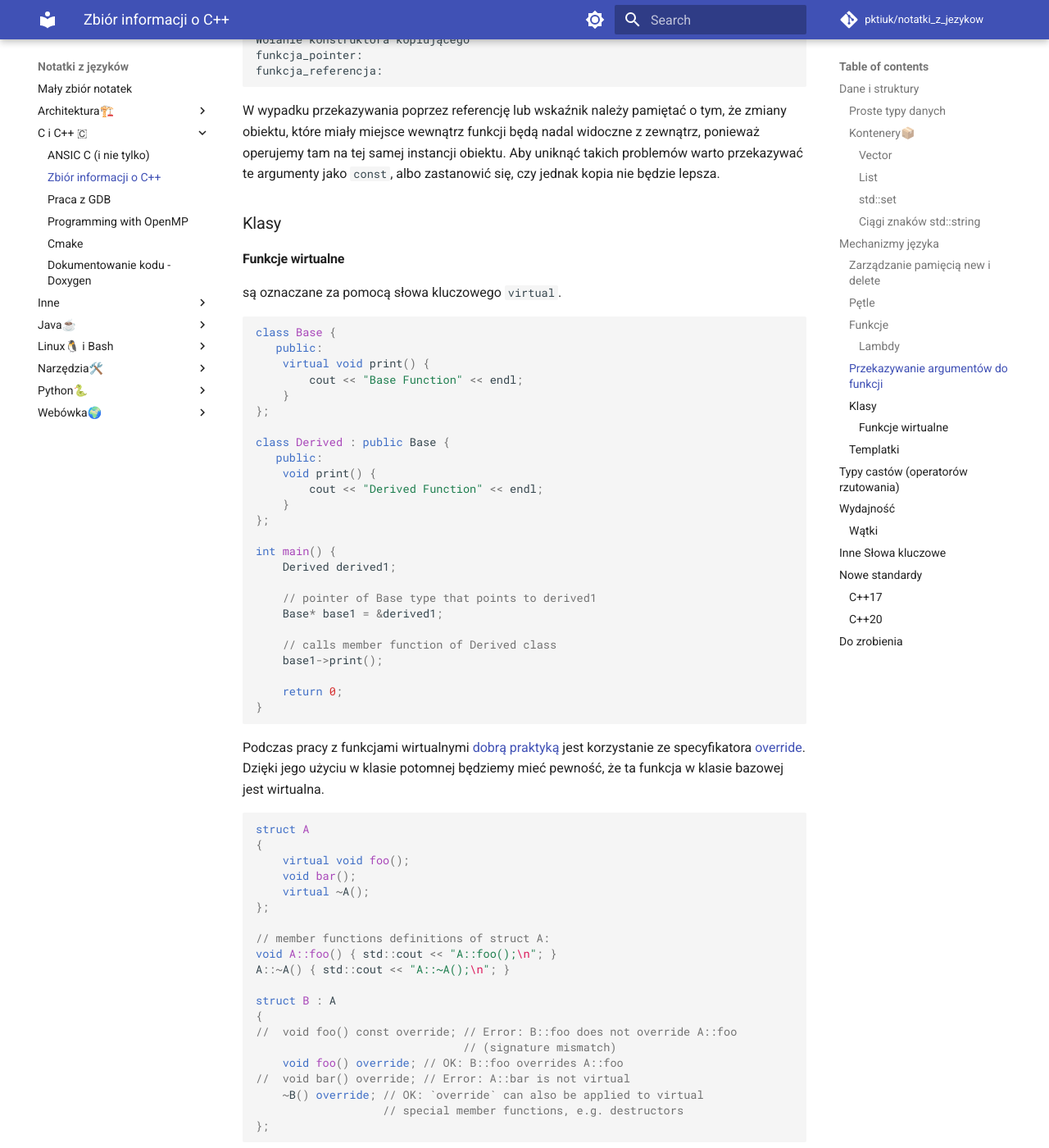
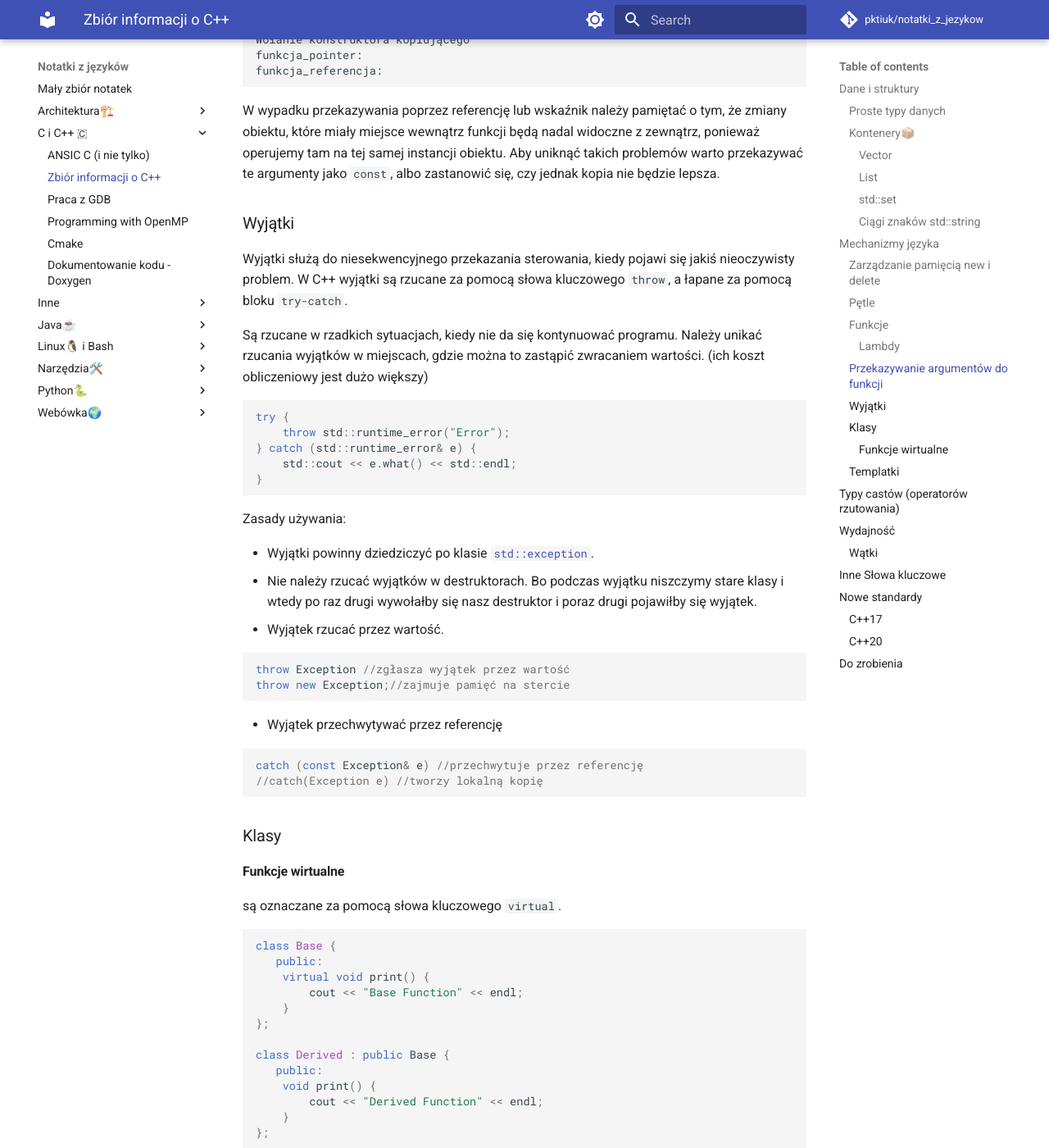
Before and after one commit to pktiuk/notatki_z_jezykow, an MkDocs documentation site: the page built from docs/C i C++ 🇨/1_cpp.md, in a window 1280 px wide and 1400 px high, scrolled down 7414 px. Shown: the whole window at 82% size. Built offline with MkDocs 1.6.1 and Material for MkDocs 9.7.7, drawn with Linux system fonts in a browser that asks for light colours; comment, search, counter and statistics services are not loaded.

Commit message:
Opisanie wyjątków

````diff
--- a/docs/C i C++ 🇨/1_cpp.md
+++ b/docs/C i C++ 🇨/1_cpp.md
@@ -331,6 +331,38 @@ funkcja_referencja:
 W wypadku przekazywania poprzez referencję lub wskaźnik należy pamiętać o tym, że zmiany obiektu, które miały miejsce wewnątrz funkcji będą nadal widoczne z zewnątrz, ponieważ operujemy tam na tej samej instancji obiektu.
 Aby uniknąć takich problemów warto przekazywać te argumenty jako `const`, albo zastanowić się, czy jednak kopia nie będzie lepsza.
 
+### Wyjątki
+
+Wyjątki służą do niesekwencyjnego przekazania sterowania, kiedy pojawi się jakiś nieoczywisty problem. W C++ wyjątki są rzucane za pomocą słowa kluczowego `throw`, a łapane za pomocą bloku `try-catch`.
+
+Są rzucane w rzadkich sytuacjach, kiedy nie da się kontynuować programu. Należy unikać rzucania wyjątków w miejscach, gdzie można to zastąpić zwracaniem wartości. (ich koszt obliczeniowy jest dużo większy)
+
+```cpp
+try {
+    throw std::runtime_error("Error");
+} catch (std::runtime_error& e) {
+    std::cout << e.what() << std::endl;
+}
+```
+
+Zasady używania:
+
+- Wyjątki powinny dziedziczyć po klasie [`std::exception`](https://cplusplus.com/reference/exception/exception/).
+- Nie należy rzucać wyjątków w destruktorach. Bo podczas wyjątku niszczymy stare klasy i wtedy po raz drugi wywołałby się nasz destruktor i poraz drugi pojawiłby się wyjątek.
+- Wyjątek rzucać przez wartość.
+
+  ```cpp
+  throw Exception //zgłasza wyjątek przez wartość
+  throw new Exception;//zajmuje pamięć na stercie
+  ```
+
+- Wyjątek przechwytywać przez referencję
+
+  ```cpp
+  catch (const Exception& e) //przechwytuje przez referencję
+  //catch(Exception e) //tworzy lokalną kopię
+  ```
+
 ### Klasy
 
 #### Funkcje wirtualne
````
